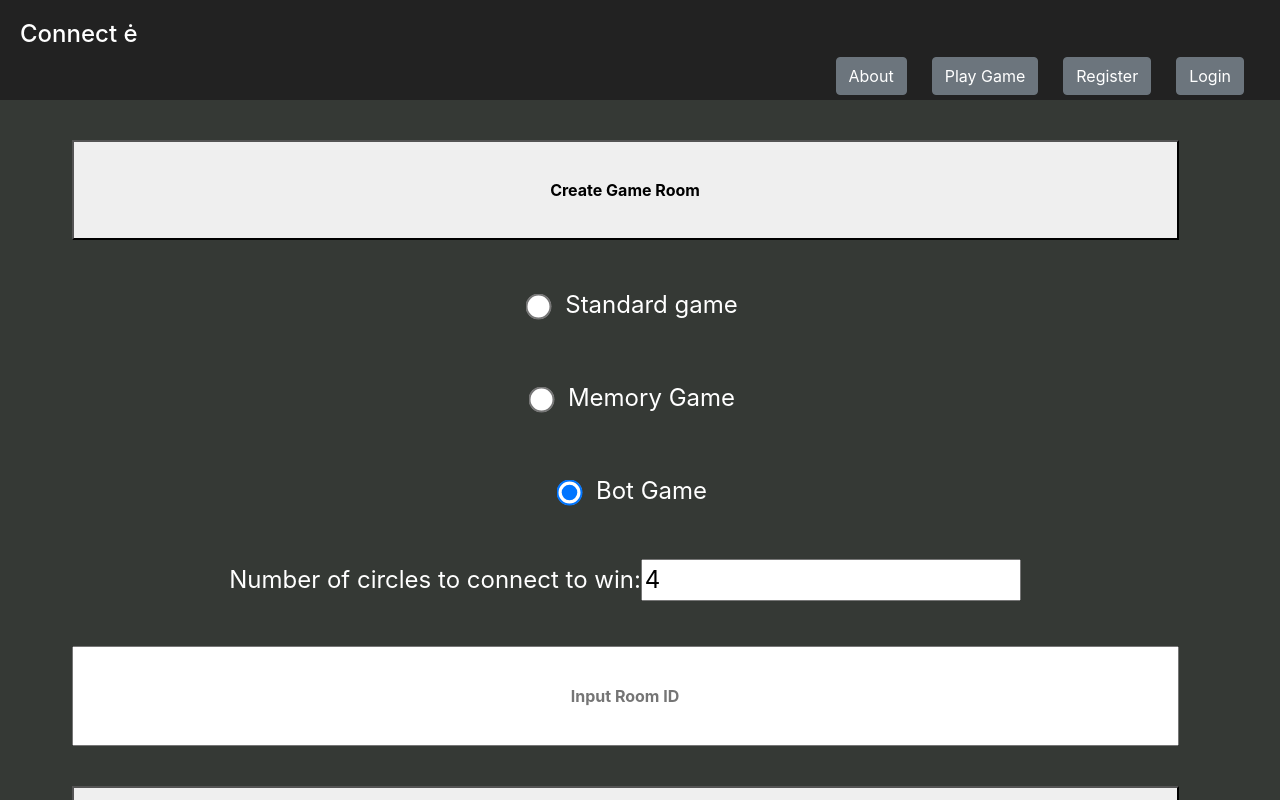
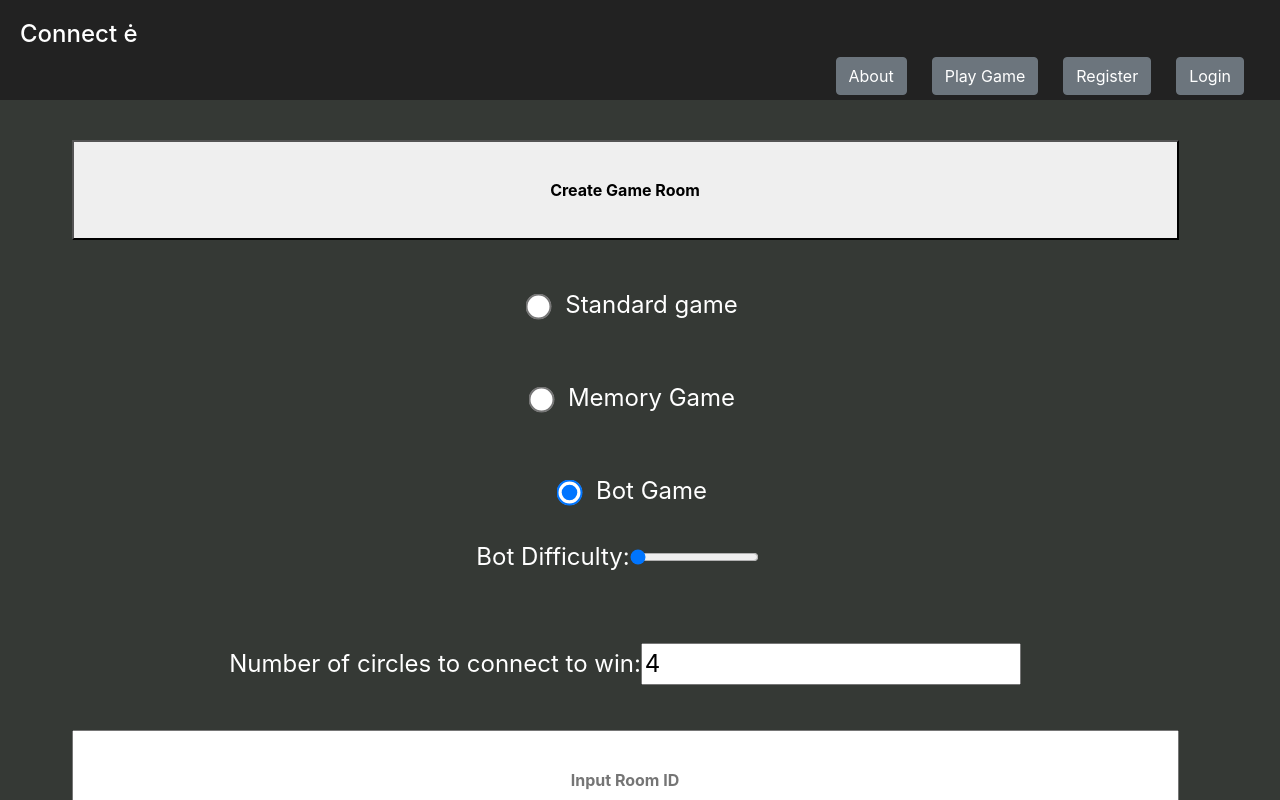
Before and after one commit to Ma813/Connecte, a React (Create React App) app: page / in a window 1280 px wide. Both pictures are taken after a click on the radio button "Bot Game". Shown: the top 800 px of the page. Built offline with nearby package versions, Linux system fonts and the light colour scheme.

Commit message:
added bot difficulty slider

```diff
--- a/src/pages/CreateRoom.js
+++ b/src/pages/CreateRoom.js
@@ -10,6 +10,7 @@ const GameRoom = () => {
     const [inputValue, setInputValue] = useState('');
     const [gameMode, setGameMode] = useState(1);
     const [winCondition, setWinCondition] = useState(4);
+    const [botDifficulty, setBotDifficulty] = useState(1);
 
 
 
@@ -57,7 +58,8 @@ const register = async () => {
     */
     const createRoom = async () => {
         const userData = {
-            mode: gameMode
+            mode: gameMode,
+            winCondition: winCondition
         };
 
 
@@ -100,7 +102,7 @@ const register = async () => {
                 <div className='select'>
                     <input onChange={() => setGameMode(1)} type="radio" id="standardGameCheck" name="gameMode" value="standardGame" checked={gameMode === 1}></input>
 
-                    <label   htmlFor="standardGameCheck"> Standard game</label>
+                    <label htmlFor="standardGameCheck"> Standard game</label>
                 </div>
                 <div className='select'>
                     <input onChange={() => setGameMode(2)} type="radio" id="memoryGameCheck" name="gameMode" value="memoryGame" checked={gameMode === 2}></input>
@@ -109,8 +111,20 @@ const register = async () => {
                 </div>
                 <div className='select'>
                     <input onChange={() => setGameMode(3)} type="radio" id="botGameCheck" name="gameMode" value="botGame" checked={gameMode === 3}></input>
-
                     <label htmlFor="botGameCheck"> Bot Game</label>
+                    {gameMode === 3 && (
+                        <div>
+                            <label htmlFor="botDifficultySlider">Bot Difficulty:</label>
+                            <input
+                                id="botDifficultySlider"
+                                type="range"
+                                min="1"
+                                max="10"
+                                value={botDifficulty}
+                                onChange={(e) => setBotDifficulty(parseInt(e.target.value, 10))}
+                            />
+                        </div>
+                    )}
                 </div>
                 <div className='select'>
                     <label htmlFor="winConditionInput">Number of circles to connect to win:</label>
```
Also changed, not shown: 1 other file (tests, documents, lock files or other folders).
